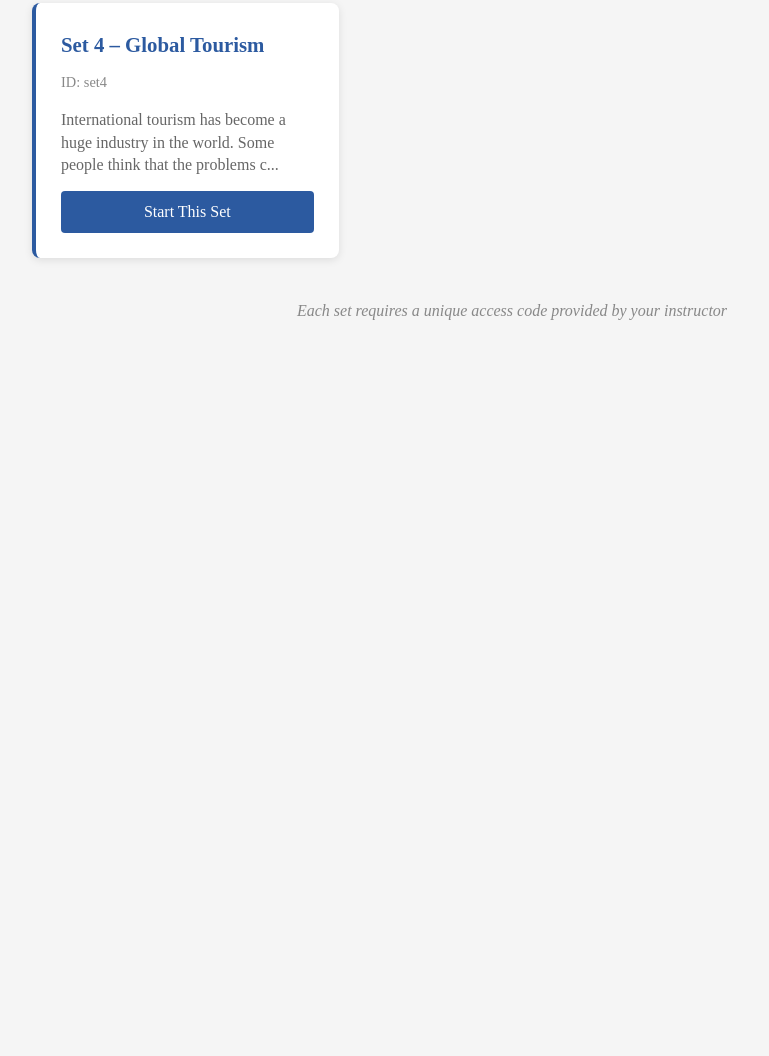
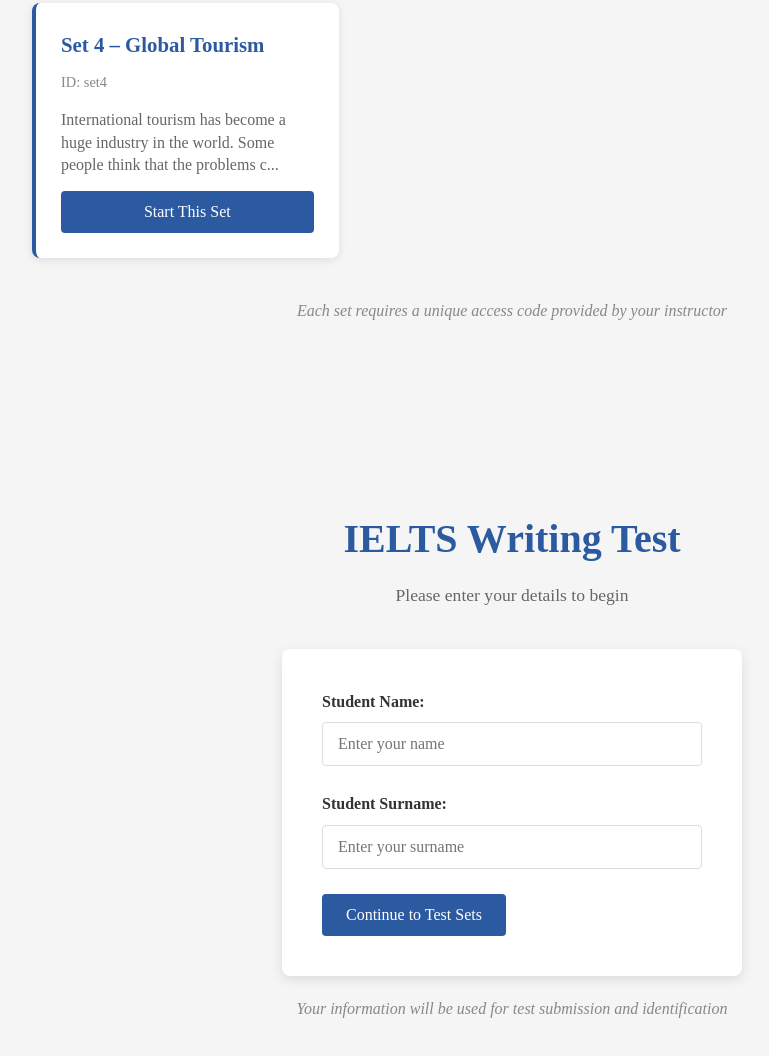
Before and after one commit to Jooydoooc/Writing, a website: page public/index.html in a window 1280 px wide. Shown: the part 488-1544 px from the top of the page, without its empty margins (128-897 px from the left). Before the commit the page ends 852 px from the top, so only its background shows below. Drawn offline with Linux system fonts and the light colour scheme.

Commit message:
Update index.html

```diff
--- a/public/index.html
+++ b/public/index.html
@@ -137,5 +137,29 @@
     </div>
 
     <script src="script.js"></script>
-</body>
+</body>    <!-- Login Screen -->
+    <div id="loginScreen" class="screen active">
+        <div class="login-container">
+            <header class="login-header">
+                <h1>IELTS Writing Test</h1>
+                <p>Please enter your details to begin</p>
+            </header>
+
+            <div class="login-form">
+                <div class="form-group">
+                    <label for="loginName">Student Name:</label>
+                    <input type="text" id="loginName" placeholder="Enter your name" required>
+                </div>
+                <div class="form-group">
+                    <label for="loginSurname">Student Surname:</label>
+                    <input type="text" id="loginSurname" placeholder="Enter your surname" required>
+                </div>
+                <button id="startLoginBtn" class="btn btn-primary">Continue to Test Sets</button>
+            </div>
+
+            <div class="login-footer">
+                <p>Your information will be used for test submission and identification</p>
+            </div>
+        </div>
+    </div>
 </html>
```
